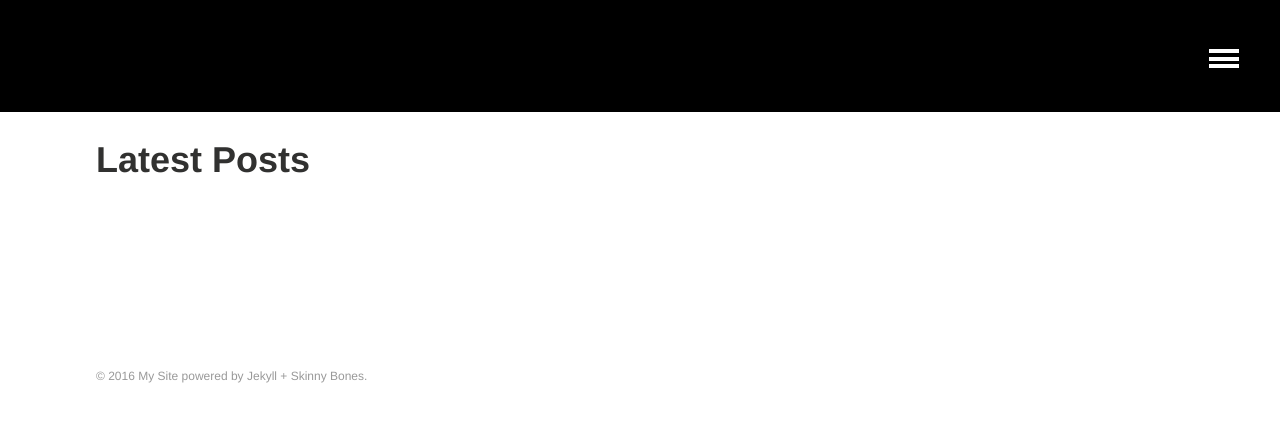
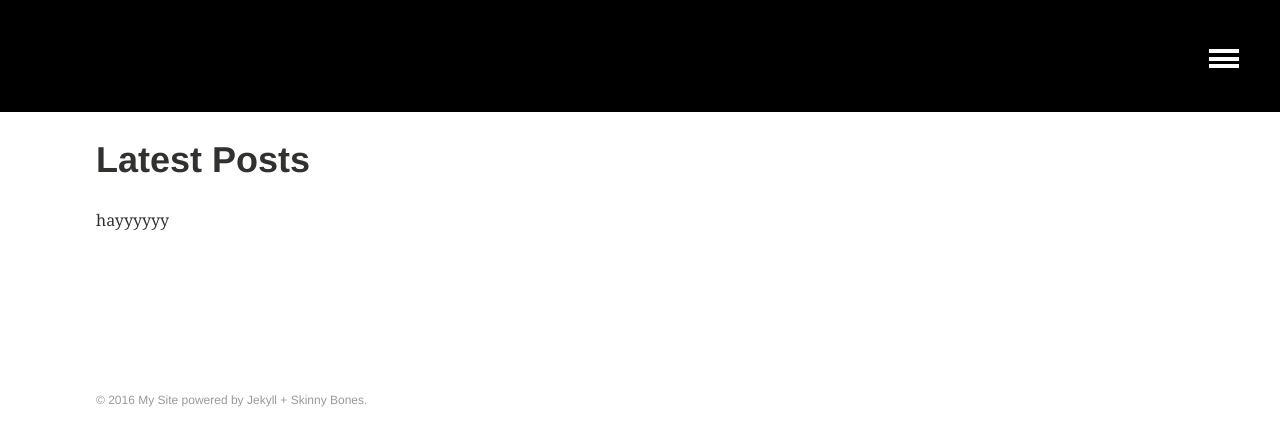
Before and after one commit to brittnylapierre/ccss_web, a Jekyll site: the page built from index.md, in a window 1280 px wide. Shown: the top 446 px of the page. Built offline with Jekyll 4.4.1, drawn with Linux system fonts in a browser that asks for light colours.

Commit message:
Updated index.md

```diff
--- a/index.md
+++ b/index.md
@@ -1,10 +1,12 @@
 ---
 layout: archive
 permalink: /
-title: "Latest Posts"
+title: Latest Posts
+published: true
 ---
 
 <div class="tiles">
+<div>hayyyyyy</div>
 {% for post in site.posts %}
 	{% include post-grid.html %}
 {% endfor %}
```
